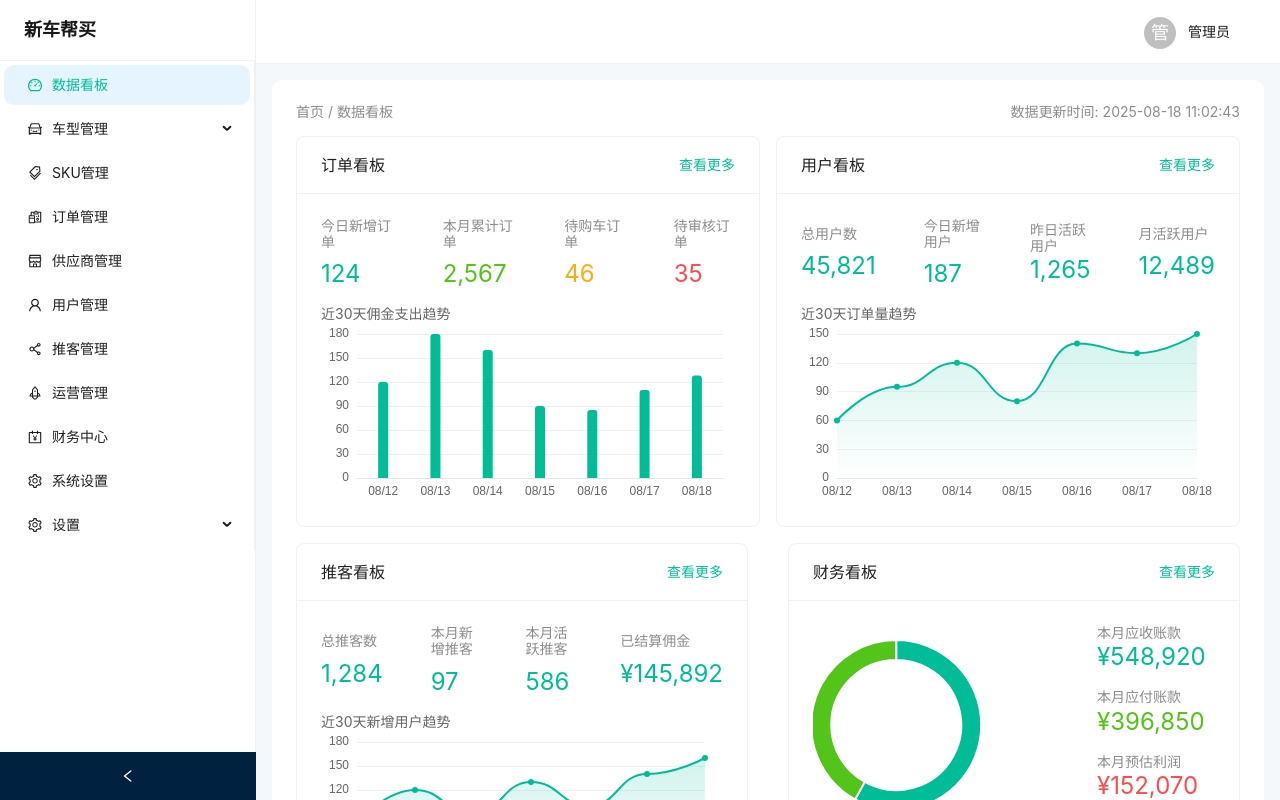
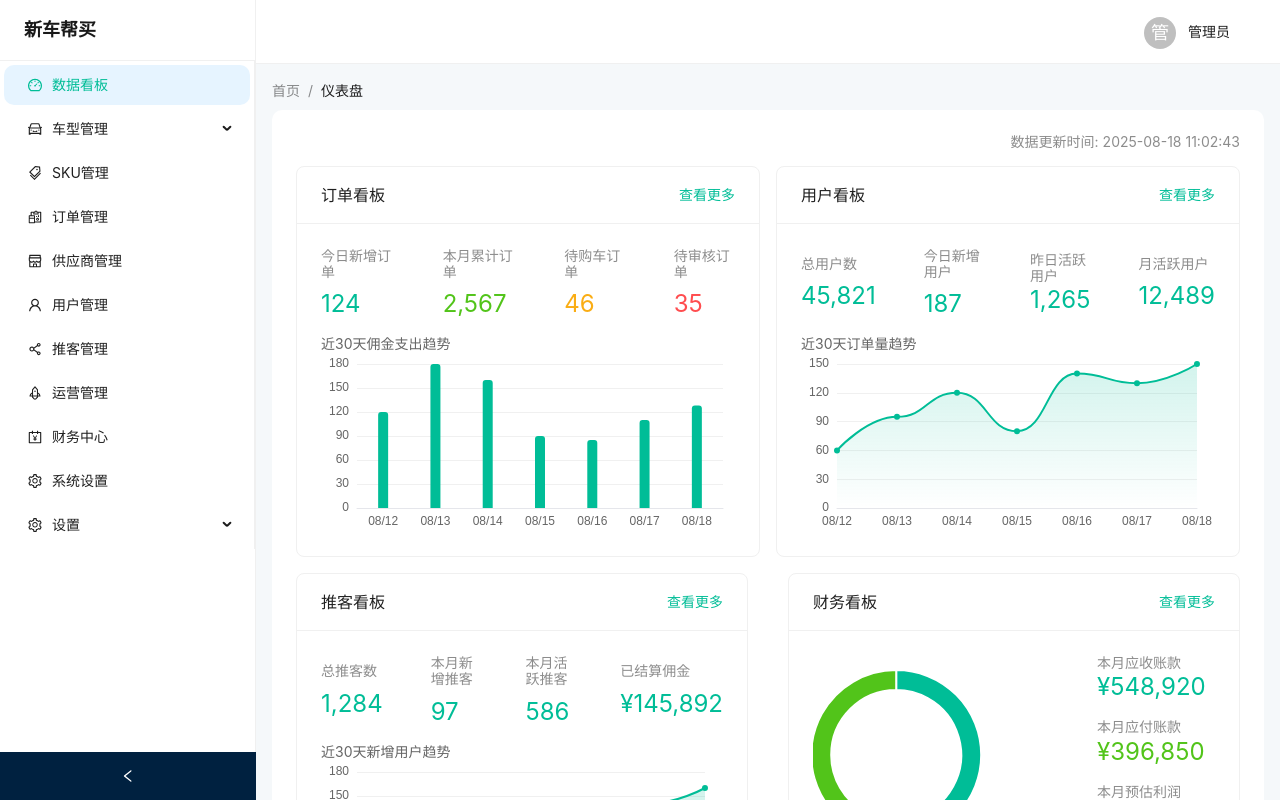
Before and after one commit to ytclili/react-admin-vite, a React (Vite) app: page / in a window 1280 px wide. Shown: the top 800 px of the page. Built offline with nearby package versions, Linux system fonts and the light colour scheme.

Commit message:
feat: init

```diff
--- a/src/layouts/MainLayout.tsx
+++ b/src/layouts/MainLayout.tsx
@@ -1,4 +1,4 @@
-import { Layout, Menu, theme, Avatar, Space } from 'antd'
+import { Layout, Menu, theme, Avatar, Space, Breadcrumb } from 'antd'
 import { Outlet, Link, useMatches, useLocation } from 'react-router-dom'
 import {
 	SettingOutlined,
@@ -23,7 +23,7 @@ export const MainLayout = () => {
 		token: { colorBgContainer, borderRadiusLG },
 	} = theme.useToken()
 
-	useMemo(() => {
+	const breadcrumbItems = useMemo(() => {
 		return (matches as any[])
 			.map((m, idx) => {
 				const handle = (m as any).handle as { breadcrumb?: string } | undefined
@@ -108,8 +108,11 @@ export const MainLayout = () => {
 					</div>
 				</Header>
 				<Content style={{ margin: 0, background: '#F5F8FA' }}>
+					<div style={{ margin: '16px 16px 0 16px' }}>
+						<Breadcrumb items={breadcrumbItems.map((i) => ({ title: i.title }))} />
+					</div>
 					<div
-						style={{ margin: 16, padding: 24, minHeight: 360, background: colorBgContainer, borderRadius: borderRadiusLG }}
+						style={{ margin: '8px 16px 16px 16px', padding: 24, minHeight: 360, background: colorBgContainer, borderRadius: borderRadiusLG }}
 					>
 						<Outlet />
 					</div>
--- a/src/pages/Dashboard.tsx
+++ b/src/pages/Dashboard.tsx
@@ -15,7 +15,7 @@ const Card: React.FC<{ title: React.ReactNode; extra?: React.ReactNode; children
 }
 
 function useLineChart(
-	containerRef: React.RefObject<HTMLDivElement>,
+	containerRef: React.RefObject<HTMLDivElement | null>,
 	data: number[],
 	dates: string[],
 	color = '#00BD97',
@@ -68,7 +68,7 @@ function useLineChart(
 }
 
 function useBarChart(
-	containerRef: React.RefObject<HTMLDivElement>,
+	containerRef: React.RefObject<HTMLDivElement | null>,
 	data: number[],
 	dates: string[],
 	color = '#00BD97',
@@ -134,8 +134,7 @@ export const Dashboard = () => {
 
 	return (
 		<div className="space-y-4">
-			<div className="flex items-center justify-between text-black/45">
-				<div>首页 / 数据看板</div>
+			<div className="flex items-center justify-end text-black/45">
 				<div>数据更新时间: {dayjs().format('YYYY-MM-DD HH:mm:ss')}</div>
 			</div>
 
```
Also changed, not shown: src/pages/Finance.tsx (line endings or trailing spaces), src/pages/Operations.tsx (line endings or trailing spaces), src/pages/Orders.tsx (line endings or trailing spaces), src/pages/Promoters.tsx (line endings or trailing spaces), src/pages/SKU.tsx (line endings or trailing spaces), src/pages/Suppliers.tsx (line endings or trailing spaces), src/pages/System.tsx (line endings or trailing spaces), src/pages/Users.tsx (line endings or trailing spaces), src/pages/VehicleBrand.tsx (line endings or trailing spaces), src/pages/VehicleModel.tsx (line endings or trailing spaces).
